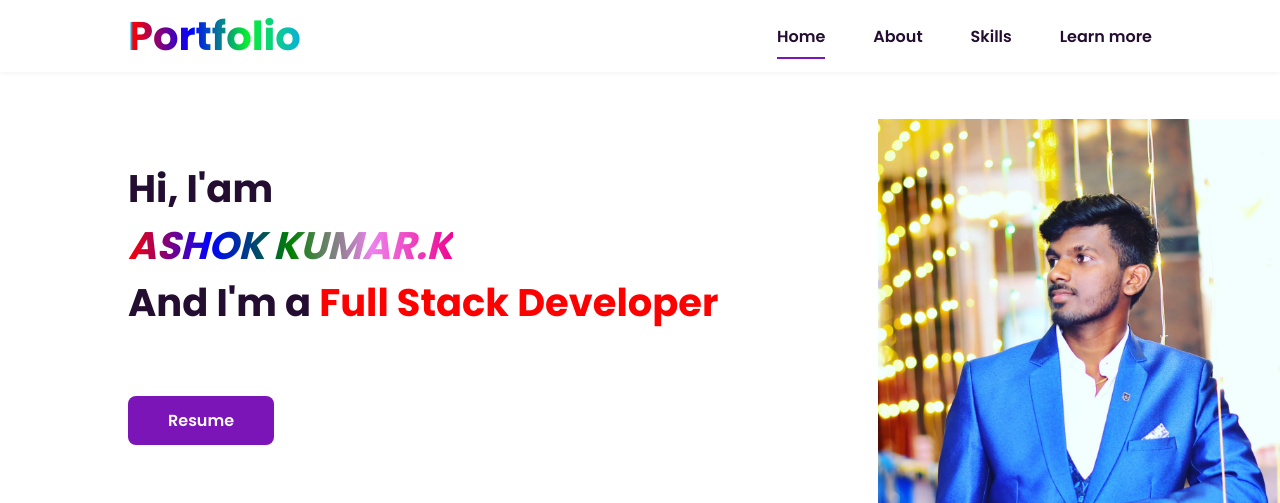
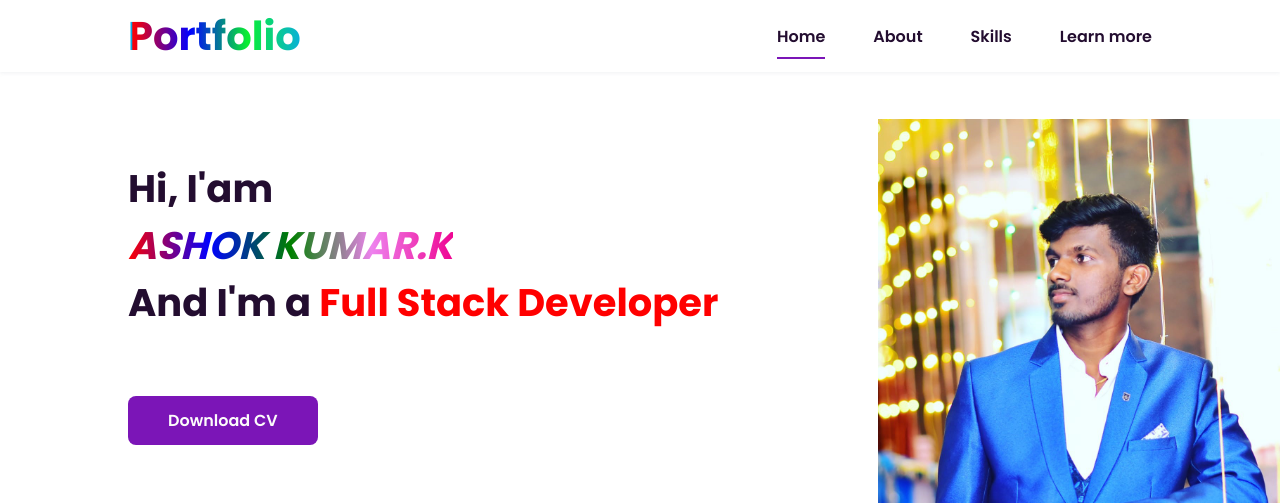
Before and after one commit to Ashokgowda07/Ashokgowda07.github.io, a plain HTML site: page index.html in a window 1280 px wide. Shown: the top 503 px of the page. Drawn offline with nearby package versions, Linux system fonts and the light colour scheme.

Commit message:
Update index.html

```diff
--- a/index.html
+++ b/index.html
@@ -48,7 +48,7 @@
                     <h1 class="home__title">Hi, I'am <br><span class="home__title-color">ASHOK KUMAR.K</span><br>And I'm a <span class="color_dept">Full Stack Developer</span></h1><br>
 
                     <!-- <a href="tel:9159451468" class="button">Contact</a> -->
-                    <a href="assets/PDF/ak.pdf" target="_blank" download="" class="button">Resume</a>
+                    <a href="assets/PDF/ak.pdf" target="_blank" download="" class="button">Download CV</a>
                 </div>
 
                 <div class="home__social">
```
